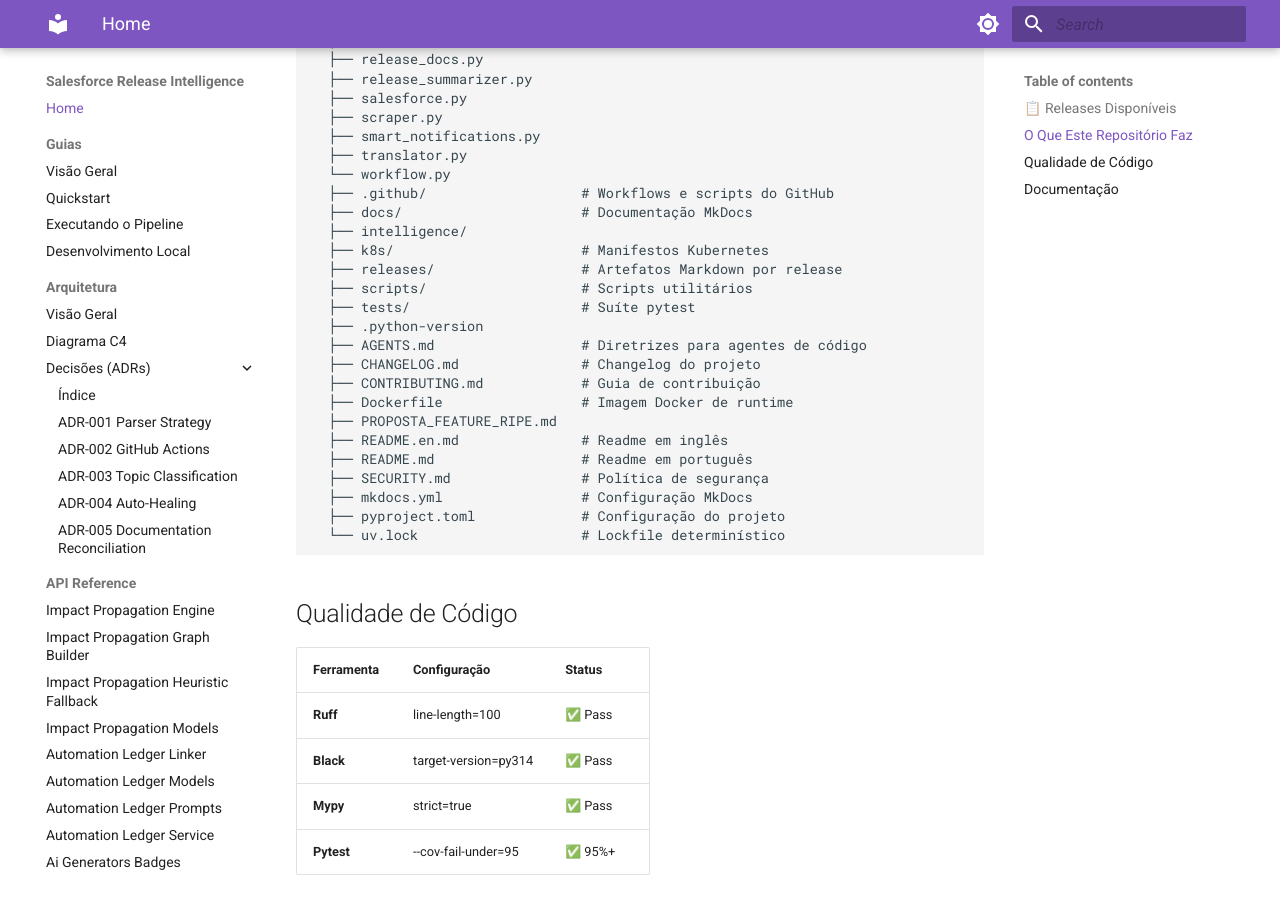
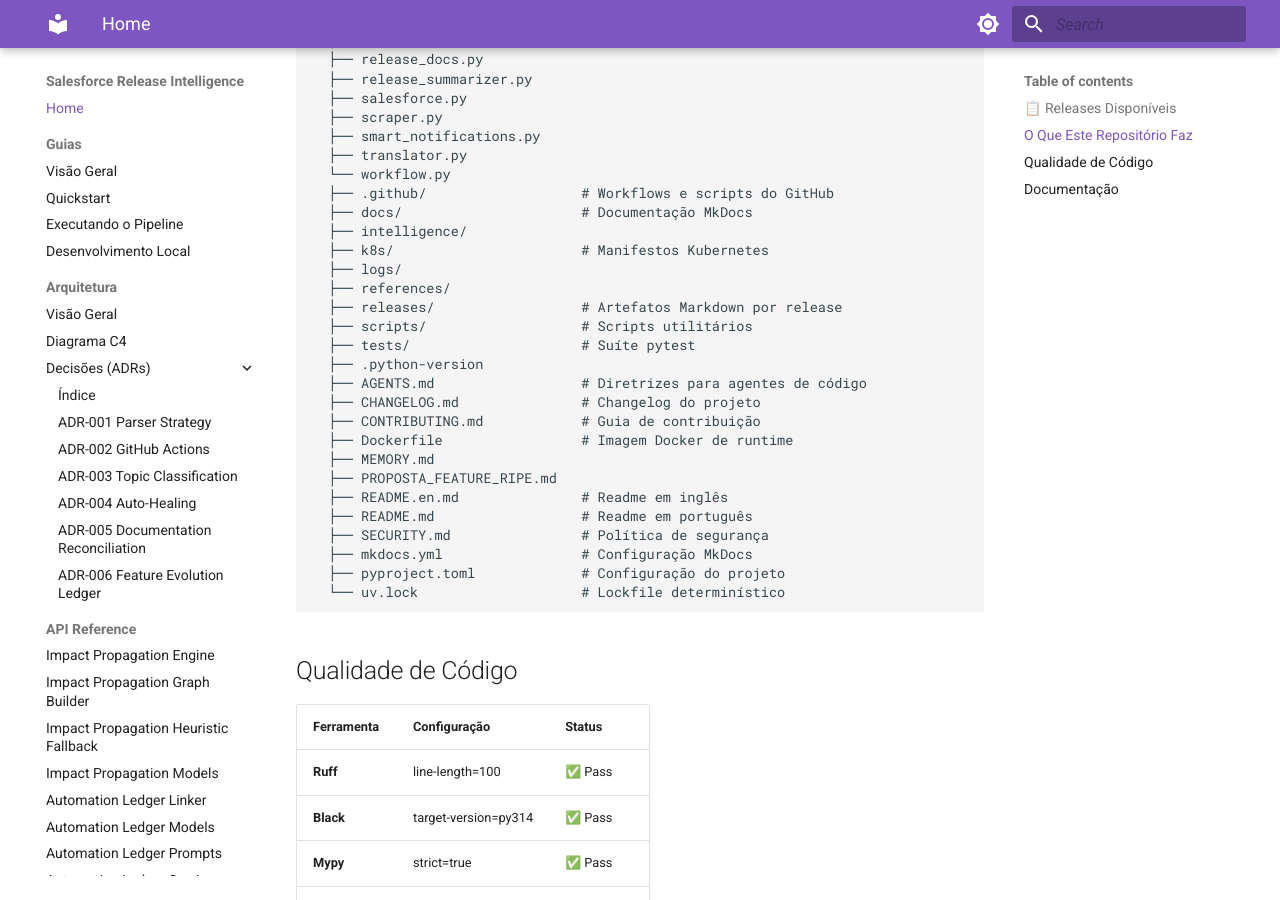
Before and after one commit to Fatal1tyBarucco/Salesforce-WebDev, an MkDocs documentation site: the page built from docs/index.md, in a window 1280 px wide and 900 px high, scrolled down 7354 px. Built offline with MkDocs 1.6.1 and Material for MkDocs 9.7.7, drawn with Linux system fonts in a browser that asks for light colours.

````diff
--- a/docs/index.md
+++ b/docs/index.md
@@ -376,6 +376,8 @@ Salesforce-WebDev/
   ├── docs/                      # Documentação MkDocs
   ├── intelligence/
   ├── k8s/                       # Manifestos Kubernetes
+  ├── logs/
+  ├── references/
   ├── releases/                  # Artefatos Markdown por release
   ├── scripts/                   # Scripts utilitários
   ├── tests/                     # Suíte pytest
@@ -384,6 +386,7 @@ Salesforce-WebDev/
   ├── CHANGELOG.md               # Changelog do projeto
   ├── CONTRIBUTING.md            # Guia de contribuição
   ├── Dockerfile                 # Imagem Docker de runtime
+  ├── MEMORY.md
   ├── PROPOSTA_FEATURE_RIPE.md
   ├── README.en.md               # Readme em inglês
   ├── README.md                  # Readme em português
@@ -391,7 +394,6 @@ Salesforce-WebDev/
   ├── mkdocs.yml                 # Configuração MkDocs
   ├── pyproject.toml             # Configuração do projeto
   └── uv.lock                    # Lockfile determinístico
-
 ```
 
 ## Qualidade de Código
--- a/mkdocs.yml
+++ b/mkdocs.yml
@@ -96,6 +96,7 @@ nav:
       - ADR-003 Topic Classification: architecture/decisions/adr-003-topic-classification.md
       - ADR-004 Auto-Healing: architecture/decisions/adr-004-auto-healing.md
       - ADR-005 Documentation Reconciliation: architecture/decisions/adr-005-documentation-reconciliation.md
+      - ADR-006 Feature Evolution Ledger: architecture/decisions/adr-006-feature-evolution-ledger.md
   - API Reference:
     - Impact Propagation Engine: api/impact_propagation-engine.md
     - Impact Propagation Graph Builder: api/impact_propagation-graph_builder.md
@@ -185,6 +186,8 @@ nav:
     - V3: roadmap/v3.md
     - V4 (Atual): roadmap/v4.md
   - Changelog: changelog.md
+  - Planos:
+    - Comentário Automático /oc fix: plans/auto-opencode-issue.md
   - Referências:
     - Source Schema: SOURCE_SCHEMA.md
   - Contribuição:
````
Also changed, not shown: docs/.documentation-manifest.json.
